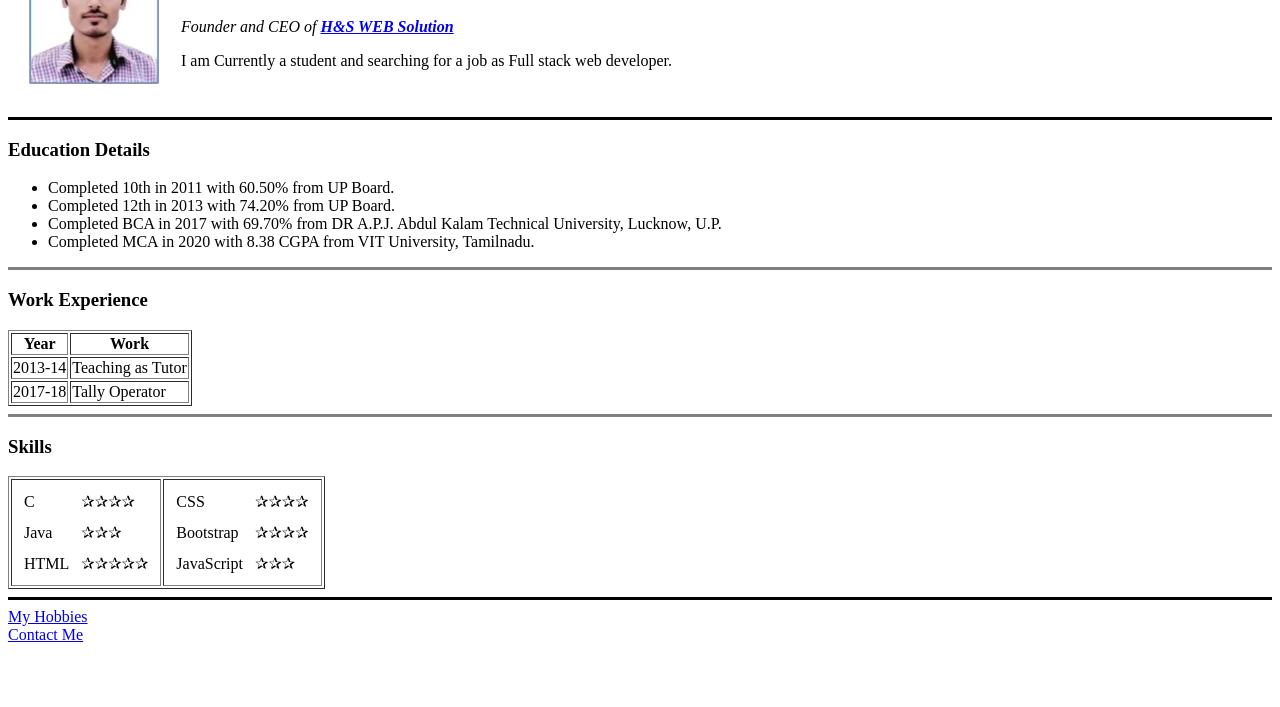
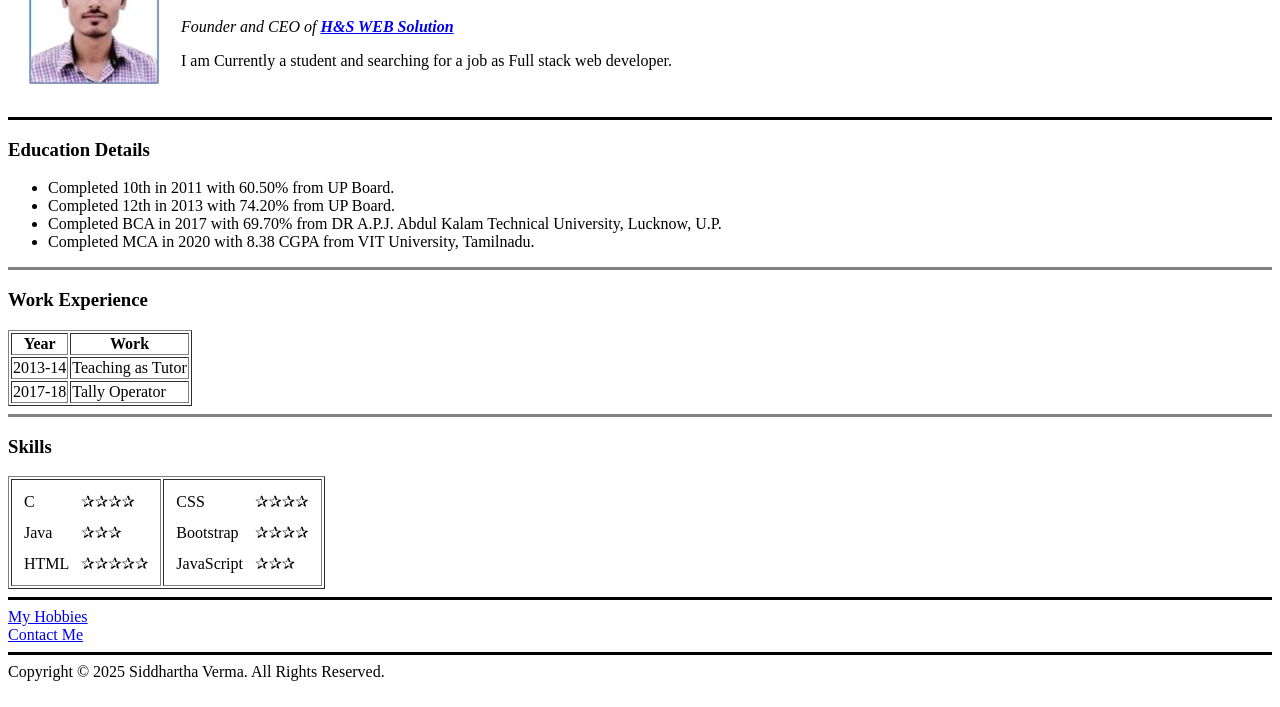
Before and after one commit to Siddhartha-Verma/Resume, a plain HTML site: page index.html in a window 1280 px wide. Shown: the part 93-800 px from the top of the page. Drawn offline with Linux system fonts and the light colour scheme.

Commit message:
Add copyright footer to index.html
Added footer with copyright information.

```diff
--- a/index.html
+++ b/index.html
@@ -97,6 +97,9 @@
   <a href="hobbies.html">My Hobbies</a><br>
   <a href="contact.html">Contact Me</a>
   <!--       <hr size="3" noshade color="black">     -->
+  <hr size="3" noshade color="black">
+  <footer>Copyright © 2025 Siddhartha Verma. All Rights Reserved.</footer>
+
 
 </body>
 
```
